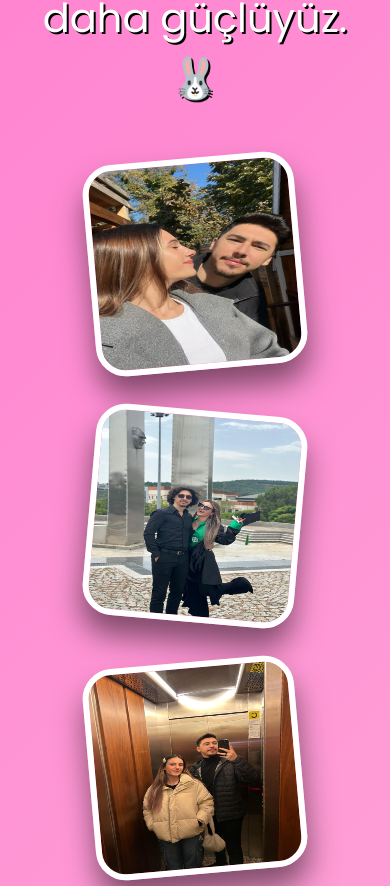
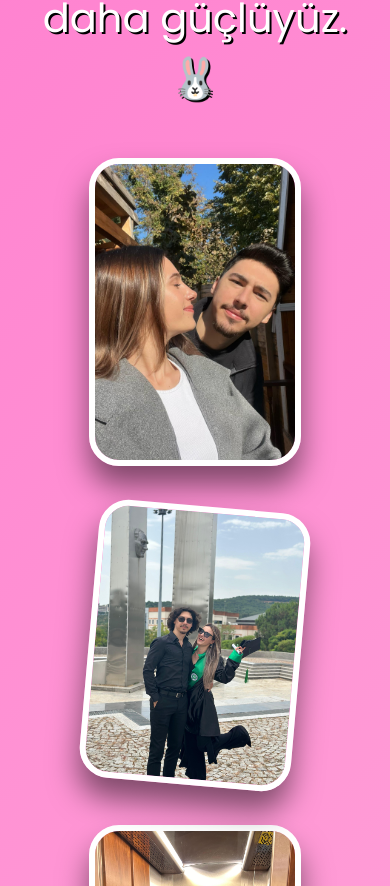
Before and after one commit to oguzhangol/sevgililergunu, a plain HTML site: page index.html in a window 390 px wide. Shown: the part 1247-2133 px from the top of the page. Drawn offline with Linux system fonts and the light colour scheme.

Commit message:
Update index.html

```diff
--- a/index.html
+++ b/index.html
@@ -74,14 +74,15 @@
         }
 
         .gallery img {
-            width: 280px;
-            height: 280px;
+            width: 100%;
+            max-width: 280px;
+            height: auto;
             border-radius: 30px;
             transition: transform 0.5s ease;
             cursor: pointer;
             border: 6px solid #fff;
             box-shadow: 0 20px 30px rgba(0, 0, 0, 0.5);
-            transform: rotate(-5deg);
+            object-fit: cover;
         }
 
         .gallery img:nth-child(even) {
@@ -116,8 +117,7 @@
 
         @media (max-width: 600px) {
             .gallery img {
-                width: 200px;
-                height: 200px;
+                max-width: 200px;
             }
         }
     </style>
```
